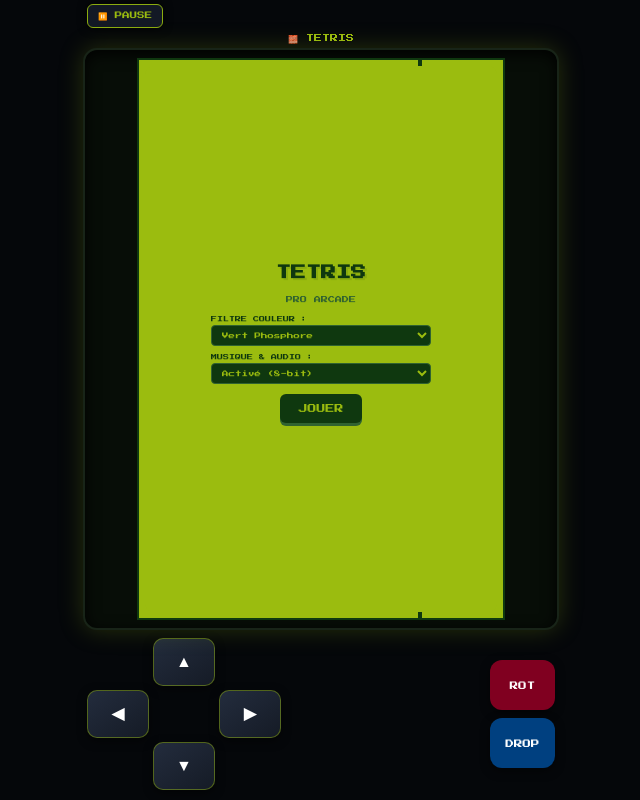
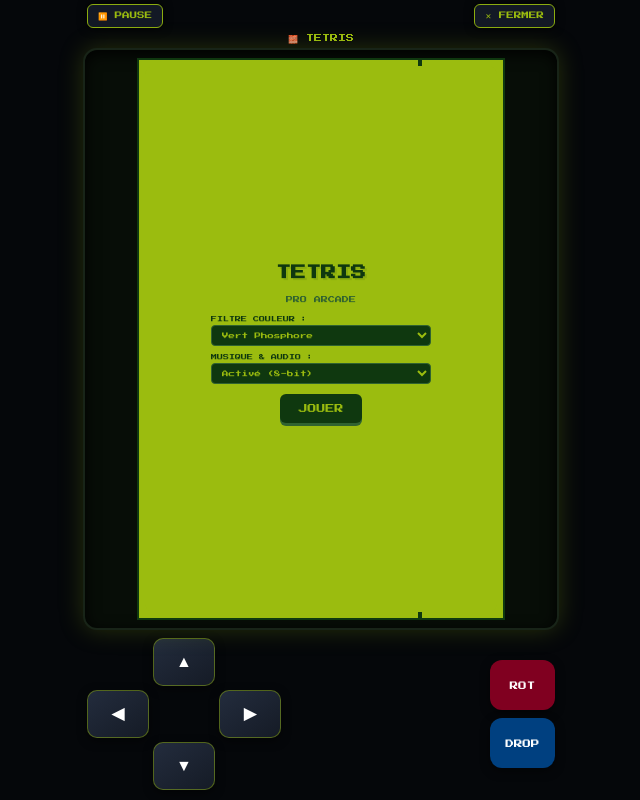
Before and after one commit to Chrisg36/cartridge, a plain HTML site: page tetris_gameboy.html in a window 1280 px wide. Shown: the whole page, without its empty margins (319-959 px from the left). Drawn offline with Linux system fonts and the light colour scheme.

Commit message:
Update tetris_gameboy.html

```diff
--- a/tetris_gameboy.html
+++ b/tetris_gameboy.html
@@ -329,6 +329,7 @@
 
 <div class="top-bar-actions">
   <button class="top-action-btn" id="pauseBtn">⏸️ PAUSE</button>
+  <button class="top-action-btn" onclick="if(window.parent && window.parent.document.querySelector('div[style*=\'z-index: 999999\']')) { window.parent.document.querySelector('div[style*=\'z-index: 999999\']').remove(); } else { window.close(); }">✕ FERMER</button>
 </div>
 
 <div class="game-header">
```
